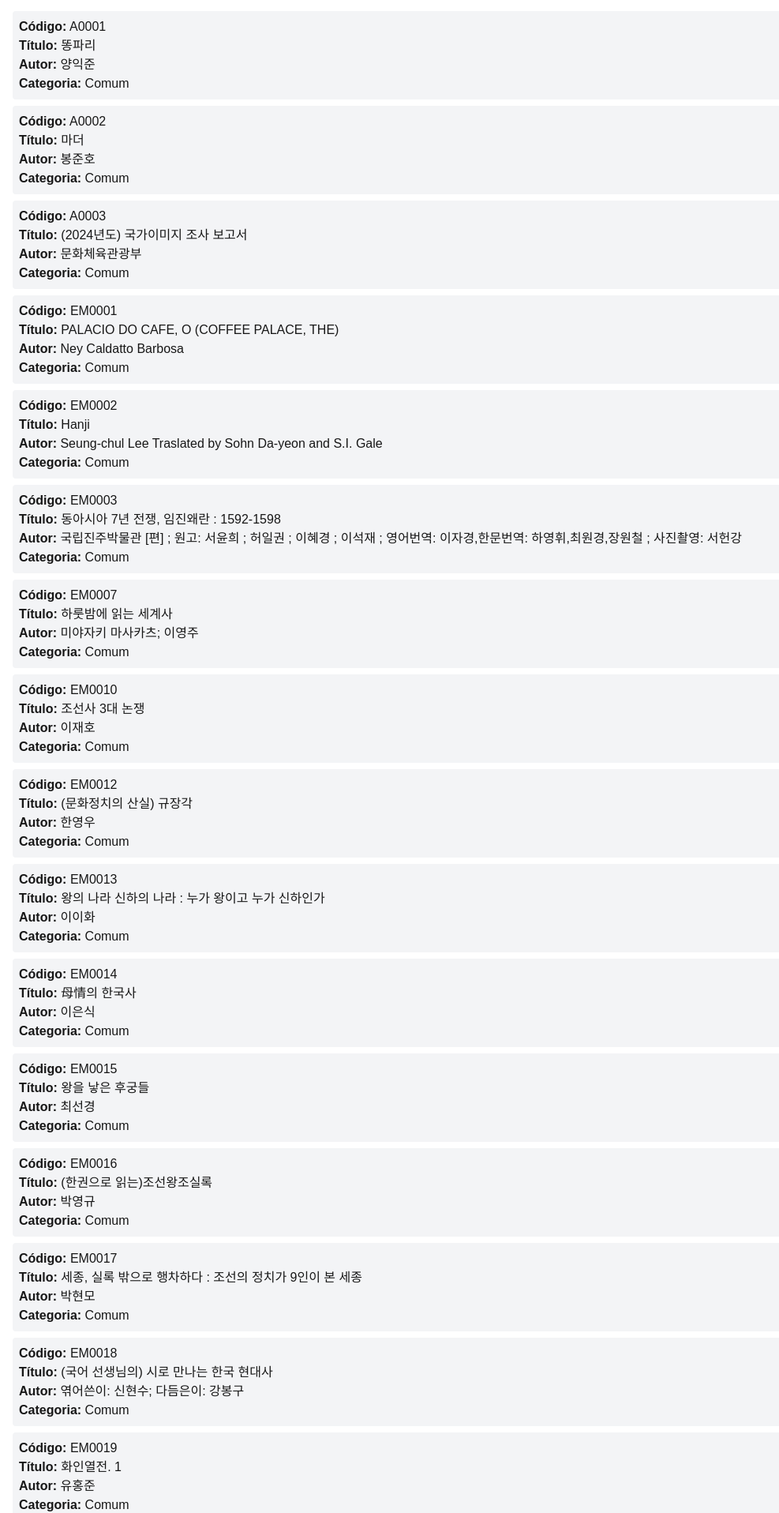
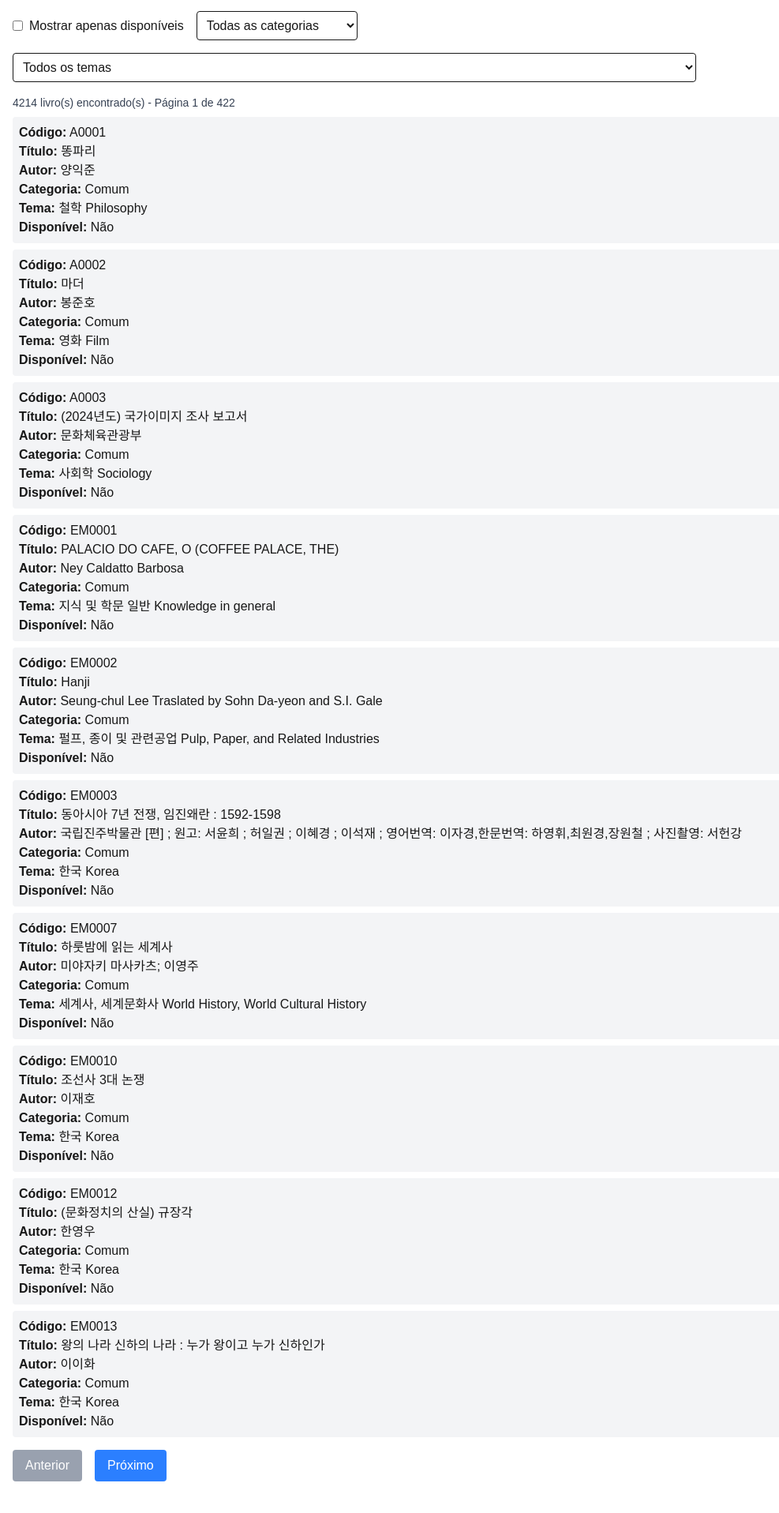
Before and after one commit to vitor-a-c/Acervo-KCC, a Next.js app in the folder acervo-kcc/: page / in a window 1280 px wide. Shown: the part 108-2024 px from the top of the page at 79% size, without its empty margins (0-987 px from the left). After the commit the page ends 2000 px from the top, so only its background shows below. Built offline with nearby package versions, Linux system fonts and the light colour scheme.

Commit message:
detailed search bar

```diff
--- a/acervo-kcc/src/app/page.tsx
+++ b/acervo-kcc/src/app/page.tsx
@@ -19,6 +19,11 @@ type Book = {
 export default function Home() {
   const [books, setBooks] = useState<Book[]>([]);
   const [searchTerm, setSearchTerm] = useState<string>('');
+  const [onlyAvailable, setOnlyAvailable] = useState<boolean>(false);
+  const [selectedCategory, setSelectedCategory] = useState<string>('Todos');
+  const [selectedTheme, setSelectedTheme] = useState<string>('Todos');
+  const [currentPage, setCurrentPage] = useState<number>(1);
+  const booksPerPage = 10;
 
   useEffect(() => {
     fetch('/books.json')
@@ -26,11 +31,47 @@ export default function Home() {
       .then((data) => setBooks(data));
   }, []);
 
-  const filteredBooks = books.filter((book) =>
-  String(book.Título || '').toLowerCase().includes(searchTerm.toLowerCase()) ||
-  String(book.Autor || '').toLowerCase().includes(searchTerm.toLowerCase())
-);
+  // Get unique categories + themes
+  const categories = Array.from(new Set(books.map((b) => b['Categoria do livro']).filter(Boolean)));
+  const themes = Array.from(new Set(books.map((b) => b.Tema).filter(Boolean)));
 
+  const filteredBooks = books.filter((book) => {
+    const search = searchTerm.toLowerCase();
+
+    const matchesSearch =
+      String(book.Código || '').toLowerCase().includes(search) ||
+      String(book.Título || '').toLowerCase().includes(search) ||
+      String(book.Autor || '').toLowerCase().includes(search) ||
+      String(book['Categoria do livro'] || '').toLowerCase().includes(search) ||
+      String(book.Tema || '').toLowerCase().includes(search);
+
+    const matchesAvailable = onlyAvailable ? book['Emprestado?'] === 'FALSE' : true;
+
+    const matchesCategory =
+      selectedCategory === 'Todos' || book['Categoria do livro'] === selectedCategory;
+
+    const matchesTheme = selectedTheme === 'Todos' || book.Tema === selectedTheme;
+
+    return matchesSearch && matchesAvailable && matchesCategory && matchesTheme;
+  });
+
+  // Pagination logic
+  const totalPages = Math.ceil(filteredBooks.length / booksPerPage);
+  const startIndex = (currentPage - 1) * booksPerPage;
+  const paginatedBooks = filteredBooks.slice(startIndex, startIndex + booksPerPage);
+
+  const handlePrevious = () => {
+    setCurrentPage((prev) => Math.max(prev - 1, 1));
+  };
+
+  const handleNext = () => {
+    setCurrentPage((prev) => Math.min(prev + 1, totalPages));
+  };
+
+  // Reset to page 1 when filters change
+  useEffect(() => {
+    setCurrentPage(1);
+  }, [searchTerm, onlyAvailable, selectedCategory, selectedTheme]);
 
   return (
     <main className="p-4">
@@ -38,25 +79,85 @@ export default function Home() {
 
       <input
         type="text"
-        placeholder="Buscar por título ou autor..."
+        placeholder="Buscar por título, autor, código..."
         className="w-full p-2 mb-4 border rounded"
         value={searchTerm}
         onChange={(e) => setSearchTerm(e.target.value)}
       />
 
-      <ul className="space-y-2">
-        {filteredBooks.map((book, index) => (
+      <div className="flex flex-wrap gap-4 mb-4">
+        <label className="flex items-center gap-2">
+          <input
+            type="checkbox"
+            checked={onlyAvailable}
+            onChange={(e) => setOnlyAvailable(e.target.checked)}
+          />
+          Mostrar apenas disponíveis
+        </label>
+
+        <select
+          className="p-2 border rounded"
+          value={selectedCategory}
+          onChange={(e) => setSelectedCategory(e.target.value)}
+        >
+          <option value="Todos">Todas as categorias</option>
+          {categories.map((cat, idx) => (
+            <option key={idx} value={cat}>
+              {cat}
+            </option>
+          ))}
+        </select>
+
+        <select
+          className="p-2 border rounded"
+          value={selectedTheme}
+          onChange={(e) => setSelectedTheme(e.target.value)}
+        >
+          <option value="Todos">Todos os temas</option>
+          {themes.map((theme, idx) => (
+            <option key={idx} value={theme}>
+              {theme}
+            </option>
+          ))}
+        </select>
+      </div>
+
+      <p className="mb-2 text-sm text-gray-700">
+        {filteredBooks.length} livro(s) encontrado(s) - Página {currentPage} de {totalPages}
+      </p>
+
+      <ul className="space-y-2 mb-4">
+        {paginatedBooks.map((book, index) => (
           <li key={index} className="p-2 bg-gray-100 rounded">
             <p><strong>Código:</strong> {book.Código}</p>
             <p><strong>Título:</strong> {book.Título}</p>
             <p><strong>Autor:</strong> {book.Autor}</p>
             <p><strong>Categoria:</strong> {book['Categoria do livro']}</p>
+            <p><strong>Tema:</strong> {book.Tema}</p>
+            <p><strong>Disponível:</strong> {book['Emprestado?'] === 'Não' ? 'Sim' : 'Não'}</p>
           </li>
         ))}
-        {filteredBooks.length === 0 && (
+        {paginatedBooks.length === 0 && (
           <p className="text-gray-500">Nenhum livro encontrado.</p>
         )}
       </ul>
+
+      <div className="flex gap-4">
+        <button
+          onClick={handlePrevious}
+          disabled={currentPage === 1}
+          className="px-4 py-2 bg-blue-500 text-white rounded disabled:bg-gray-400"
+        >
+          Anterior
+        </button>
+        <button
+          onClick={handleNext}
+          disabled={currentPage === totalPages || totalPages === 0}
+          className="px-4 py-2 bg-blue-500 text-white rounded disabled:bg-gray-400"
+        >
+          Próximo
+        </button>
+      </div>
     </main>
   );
 }
```
